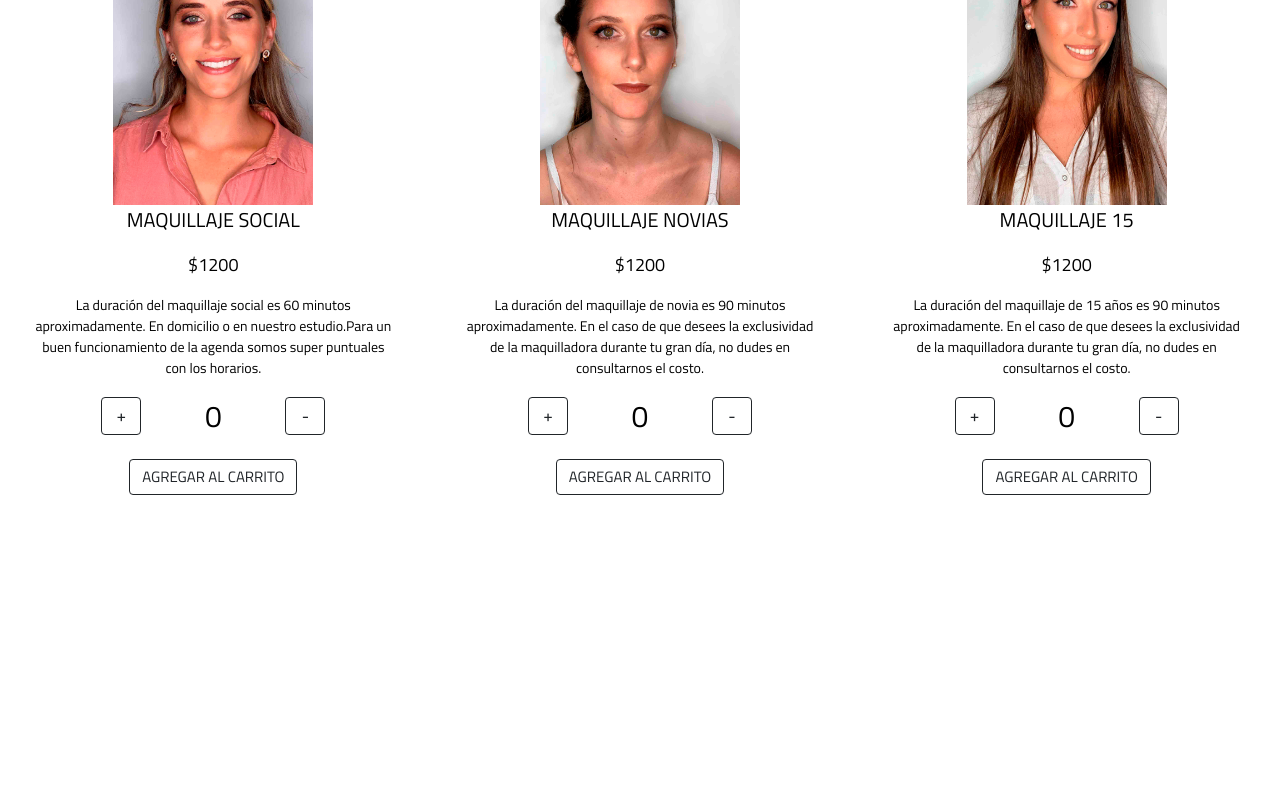
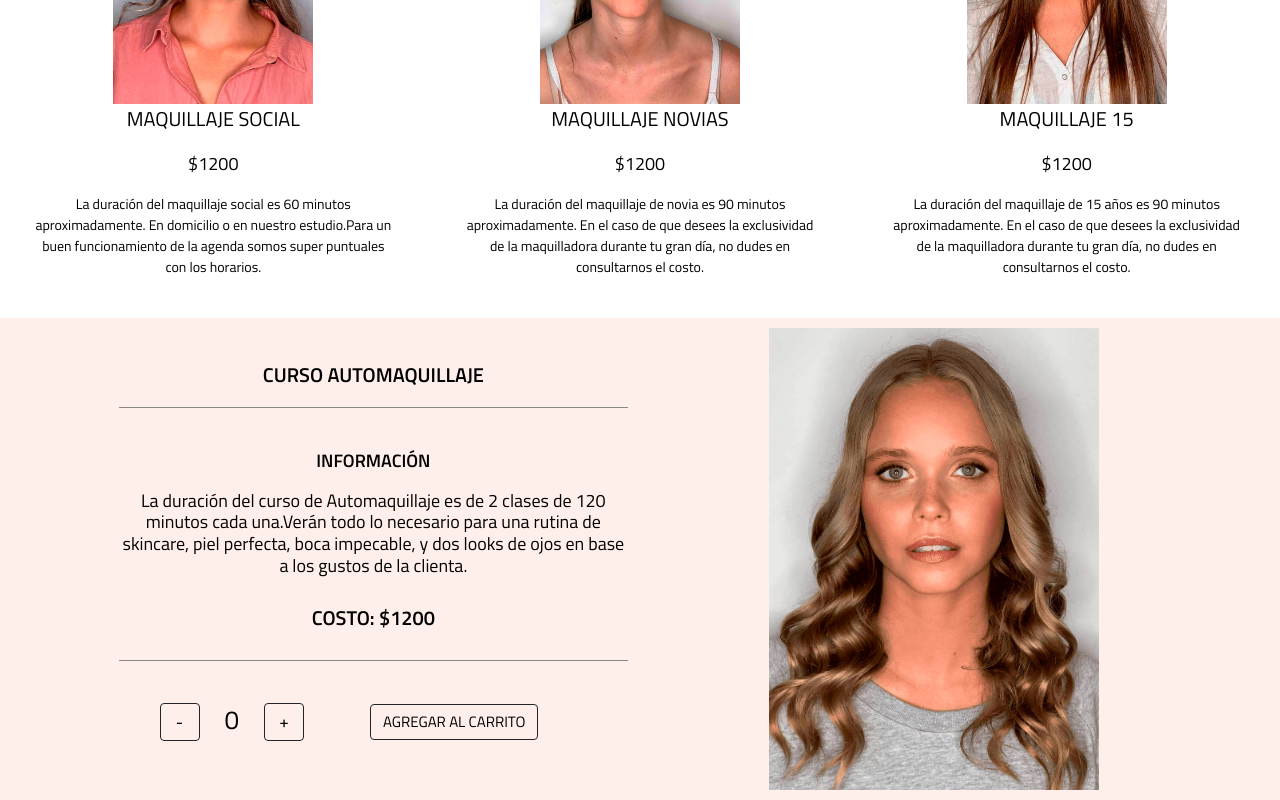
Before and after one commit to VictoriaRial20/makeup_mariarial_react, a React (Create React App) app: page /item/1 in a window 1280 px wide. Shown: the part 800-1600 px from the top of the page. Before the commit the page ends 1320 px from the top, so only its background shows below. Built offline with nearby package versions, Linux system fonts and the light colour scheme.

Commit message:
Agregando Detalle Producto

```diff
--- a/src/App.js
+++ b/src/App.js
@@ -1,20 +1,18 @@
 import './App.css';
-
 import NavBar from './components/NavBar/NavBar';
 import ItemListContainer from './components/ItemListContainer/ItemListContainer';
-
+import ItemDetailContainer from './components/ItemDetailContainer/ItemDetailContainer';
 function App() {
   return (
     <div className="App">
       <header className="App-header">
         <NavBar/>
-        <ItemListContainer titulo="TEXTO PROVISIONAL"/>
-
+        <ItemListContainer/>
+        <ItemDetailContainer/>
       </header>
     </div>
   );
 }
-
 export default App;
 /*
 <img src={logo} className="App-logo" alt="logo" />
--- a/src/components/Item/Item.js
+++ b/src/components/Item/Item.js
@@ -1,68 +1,12 @@
-import React from 'react'
-import foto1 from '../../img/foto1.jpg';
-import foto2 from '../../img/foto2.jpg';
-import foto3 from '../../img/foto3.jpg';
-import foto4 from '../../img/foto4.jpg';
-import foto5 from '../../img/foto5.jpg';
-import foto6 from '../../img/foto6.jpg';
 import './Item.css'
-import { ItemCount } from '../ItemCount/ItemCount';
-
-export const arregloServicios = [
-    {
-        nombre: "CURSO AUTOMAQUILLAJE",
-        imagen: foto1,
-        precio: "1200",
-        id: 1,
-        descripcion: "La duración del curso de Automaquillaje es de 2 clases de 120 minutos cada una.Verán todo lo necesario para una rutina de skincare, piel perfecta, boca impecable, y dos looks de ojos en base a los gustos de la clienta."
-    },
-    {
-        nombre: "CURSO TÉCNICAS",
-        imagen: foto2,
-        precio: "1200",
-        id: 2,
-        descripcion: "La duración del curso de Técnicas es de 1 clase de 120 minutos. Verán todo lo necesario para una aprender como maquillar una novia, destacar los rasgos y lograr lo que su clienta desea."
-    },
-    {
-        nombre: "CURSO NOVIAS",
-        imagen: foto3,
-        precio: "1200",
-        id: 3,
-        descripcion: "La duración del curso de novia es de 1 clase de 120 minutos. Verán todo lo necesario para una aprender como maquillar una novia, destacar los rasgos y lograr lo que su clienta desea."
-    },
-    {
-        nombre: "MAQUILLAJE SOCIAL",
-        imagen: foto4,
-        precio: "1200",
-        id: 4,
-        descripcion: "La duración del maquillaje social es 60 minutos aproximadamente. En domicilio o en nuestro estudio.Para un buen funcionamiento de la agenda somos super puntuales con los horarios."
-    },
-    {
-        nombre: "MAQUILLAJE NOVIAS",
-        imagen: foto5,
-        precio: "1200",
-        id: 5,
-        descripcion: "La duración del maquillaje de novia es 90 minutos aproximadamente. En el caso de que desees la exclusividad de la maquilladora durante tu gran día, no dudes en consultarnos el costo."
-    },
-    {
-        nombre: "MAQUILLAJE 15",
-        imagen: foto6,
-        precio: "1200",
-        id: 6,
-        descripcion: "La duración del maquillaje de 15 años es 90 minutos aproximadamente. En el caso de que desees la exclusividad de la maquilladora durante tu gran día, no dudes en consultarnos el costo."
-    },
-]
-const agregarCarrito = (productos)=>{
-    console.log('Agregado al carrito', productos);
-  }
+import React from 'react';
 export const Item = ({servicio}) => {
     return (
-        <div className='servicios'>
-            <img src={servicio.imagen} alt="" className='imagen'/>
-            <p className='textoNombre'>{servicio.nombre}</p>
-            <p className='textoPrecio'> ${servicio.precio}</p>
-            <p className='textoDescripcion'>{servicio.descripcion}</p>
-            <ItemCount stock={5} initial={0} onAdd={agregarCarrito}/>
+        <div className="servicios" key={servicio.name}>
+            <img src={servicio.img} alt="" className='imagen'/>
+            <p className='textoNombre'>{servicio.name}</p>
+            <p className='textoPrecio'> ${servicio.price}</p>
+            <p className='textoDescripcion'>{servicio.description}</p>
         </div>
     )
 }
--- a/src/components/ItemCount/ItemCount.css
+++ b/src/components/ItemCount/ItemCount.css
@@ -2,13 +2,14 @@
 
 .boton{
     width: 40px;
+    color: black;
 }
 .texto{
     color: black;
-    font-size: 30px;
     font-family: 'Titillium Web', sans-serif;
 }
 .botonAgregarCarrito{
     font-family: 'Titillium Web', sans-serif;
     font-size: 15px;
+    color: black;
 }
--- a/src/components/ItemCount/ItemCount.js
+++ b/src/components/ItemCount/ItemCount.js
@@ -1,39 +1,35 @@
 import Button from 'react-bootstrap/Button';
-import {useState} from 'react';
+import { useState } from 'react';
 import './ItemCount.css'
 import Container from 'react-bootstrap/esm/Container';
 import Row from 'react-bootstrap/Row';
 import Col from 'react-bootstrap/Col';
 
 
-export const ItemCount =({stock, initial, onAdd}) => {
+export const ItemCount = ({ stock, initial, onAdd }) => {
     const [itemcount, setItemcount] = useState(initial);
 
-    const incrementar =()=>{
-        if (itemcount < stock){
+    const incrementar = () => {
+        if (itemcount < stock) {
             setItemcount(itemcount + 1)
         }
     }
 
-    const decrementar =()=>{
-        if (itemcount > 0){
+    const decrementar = () => {
+        if (itemcount > 0) {
             setItemcount(itemcount - 1)
         }
     }
-
-    return(
+    return (
         <Container>
             <Row>
-                <Col sm={4} className='text-end' ><Button variant="outline-dark" onClick={incrementar} className="boton"> + </Button></Col>
-                <Col sm={4}><p className='texto'>{itemcount} </p></Col>
-                <Col sm={4} className='text-start'><Button variant="outline-dark" onClick={decrementar} className="boton"> - </Button></Col>
-            </Row>
-            <Row>
-                <Col sm><Button className='botonAgregarCarrito' variant="outline-dark" onClick={()=>{if (itemcount>0) {onAdd (itemcount)}}}>AGREGAR AL CARRITO</Button></Col>
+                <Col sm={2} className='text-end'><Button variant="outline-dark" onClick={decrementar} className="boton"> - </Button></Col>
+                <Col sm={1}><p className='texto'>{itemcount} </p></Col>
+                <Col sm={2} className='text-start'><Button variant="outline-dark" onClick={incrementar} className="boton"> + </Button></Col>
+                <Col xs={6}>
+                    <Button className='botonAgregarCarrito' variant="outline-dark" onClick={() => { if (itemcount > 0) { onAdd(itemcount) } }}>AGREGAR AL CARRITO</Button>
+                </Col>
             </Row>
         </Container>
     )
 }
-
-//<p>MAQUILLAJE SOCIAL</p>
-//<img src={foto1} alt='' className='foto1'/>
--- /dev/null
+++ b/src/components/ItemDetail/ItemDetail.css
@@ -0,0 +1,37 @@
+@import url('https://fonts.googleapis.com/css2?family=Titillium+Web:ital,wght@0,200;0,300;0,400;0,600;1,200;1,300;1,400;1,600&display=swap');
+.imgServicioSelect {
+    width: 350px;
+    padding: 10px;
+}
+.ItemDetail {
+    background-color: rgb(255, 239, 234);
+}
+.ItemDetailInfo {
+    padding: 10px;
+}
+.textoName {
+    color: black;
+    font-size: 20px;
+    font-family: 'Titillium Web', sans-serif;
+    margin-bottom: 20px;
+}
+.textoPrice {
+    color: black;
+    font-size: 20px;
+    font-family: 'Titillium Web', sans-serif;
+    margin-top: 30px;
+    margin-bottom: 30px;
+}
+.textoDescription {
+    font-size: 18px;
+    color: black;
+    font-family: 'Titillium Web', sans-serif;
+}
+.coloredLine {
+    background-color: rgb(139, 134, 134);
+    height: 1px;
+}
+.prueba{
+    padding: auto;
+    margin: auto;
+}
--- /dev/null
+++ b/src/components/ItemDetail/ItemDetail.js
@@ -0,0 +1,52 @@
+import React, { useState, useEffect } from 'react';
+import obtenerServicios from '../../helper/helper';
+import Container from 'react-bootstrap/Container';
+import Row from 'react-bootstrap/Row';
+import Col from 'react-bootstrap/Col';
+import './ItemDetail.css'
+import { ItemCount } from '../ItemCount/ItemCount';
+const ItemDetail = () => {
+    const [serviciosSeleccionado, setServiciosSeleccionado] = useState({});
+    const [loading, setLoading] = useState(true);
+    useEffect(() => {
+        obtenerServicios()
+            .then(response => {
+                setServiciosSeleccionado(response.find(servicio => servicio.id === 1))
+                setLoading(false)
+            })
+    }, [])
+    //console.log(serviciosSeleccionado);
+    const agregarCarrito = (productos) => {
+        console.log('Agregado al carrito', productos);
+    }
+    return (
+        <Container fluid className='ItemDetail'>
+            <Row>
+                <Col xs={1}></Col>
+                <Col xs={5} className='prueba'>
+                    <div >
+                        <h1 className='textoName'><strong>{serviciosSeleccionado.name}</strong></h1>
+                        <div className='coloredLine'></div>
+                        <br></br>
+                        <p className='textoDescription'><strong>INFORMACIÓN</strong></p>
+                        <h3 className='textoDescription'>{serviciosSeleccionado.description}</h3>
+                        <h2 className='textoPrice'><strong>COSTO: ${serviciosSeleccionado.price}</strong></h2>
+                        <div className='coloredLine'></div>
+                        <br></br>
+                    </div>
+                    <div>
+                        <ItemCount stock={5} initial={0} onAdd={agregarCarrito} />
+                    </div>
+                </Col>
+                <Col xs={1}></Col>
+                <Col xs={4}>
+                    <div className='text-start'>
+                        <img src={serviciosSeleccionado.img} alt="" className='imgServicioSelect'></img>
+                    </div>
+                </Col>
+                <Col xs={1}></Col>
+            </Row>
+        </Container>
+    )
+}
+export default ItemDetail;
--- /dev/null
+++ b/src/components/ItemDetailContainer/ItemDetailContainer.js
@@ -0,0 +1,10 @@
+import React from 'react';
+import ItemDetail from '../ItemDetail/ItemDetail';
+const ItemDetailContainer = () =>{
+    return(
+        <div>
+            <ItemDetail/>
+        </div>
+    )
+}
+export default ItemDetailContainer
--- a/src/components/ItemList.js/ItemList.js
+++ b/src/components/ItemList.js/ItemList.js
@@ -1,37 +1,28 @@
-import React, { useEffect, useState } from 'react'
+import { useEffect, useState } from 'react'
 import { Item } from '../Item/Item';
-import { arregloServicios } from '../Item/Item';
+import obtenerServicios from '../../helper/helper';
 import './ItemList.css';
-
 export const ItemList = () => {
     const [servicios, setServicios] = useState([]);
-
-    const obtenerServicios = () =>{
-        return new Promise((resolve,reject) =>{
-            setTimeout(() => {
-                resolve(arregloServicios)
-            },2000);
-        })
-    }
     useEffect(() => {
+        //Función asincrona, hago una promesa para resolver y traer el arreglo a partir de la función obtenerServicios sino muestra en pantalla error
         const funcionServicios = async() => {
             try{
                 const listServicio = await obtenerServicios();
                 setServicios(listServicio);
-                console.log('ListaServicios' , listServicio);
+                console.log('ListaServicio' , listServicio);
             } catch(error){
                 console.log("Error");
             }
         }
         funcionServicios();
     },[])
-
     return (
         <div className='itemList'>
             {
                 servicios.map((servicio) => {
                     return (
-                        <Item servicio={servicio}/>
+                        <Item key={servicio.name} servicio={servicio}/>
                     )
                 })
             }
--- a/src/components/ItemListContainer/ItemListContainer.js
+++ b/src/components/ItemListContainer/ItemListContainer.js
@@ -1,7 +1,6 @@
 import { ItemList } from "../ItemList.js/ItemList";
 import './ItemListContainer.css';
-
-const ItemListContainer = ({titulo}) => {
+const ItemListContainer = () => {
     return(
         <div className='ItemListContainer'>
             <ItemList/>
--- /dev/null
+++ b/src/helper/helper.js
@@ -0,0 +1,61 @@
+import foto1 from '../img/foto1.jpg';
+import foto2 from '../img/foto2.jpg';
+import foto3 from '../img/foto3.jpg';
+import foto4 from '../img/foto4.jpg';
+import foto5 from '../img/foto5.jpg';
+import foto6 from '../img/foto6.jpg';
+//Array de los servicios disponibles
+export const arregloServicios = [
+    {
+        name: "CURSO AUTOMAQUILLAJE",
+        img: foto1,
+        price: 1200,
+        id: 1,
+        description: "La duración del curso de Automaquillaje es de 2 clases de 120 minutos cada una.Verán todo lo necesario para una rutina de skincare, piel perfecta, boca impecable, y dos looks de ojos en base a los gustos de la clienta."
+    },
+    {
+        name: "CURSO TÉCNICAS",
+        img: foto2,
+        price: 1200,
+        id: 2,
+        description: "La duración del curso de Técnicas es de 1 clase de 120 minutos. Verán todo lo necesario para una aprender como maquillar una novia, destacar los rasgos y lograr lo que su clienta desea."
+    },
+    {
+        name: "CURSO NOVIAS",
+        img: foto3,
+        price: 1200,
+        id: 3,
+        description: "La duración del curso de novia es de 1 clase de 120 minutos. Verán todo lo necesario para una aprender como maquillar una novia, destacar los rasgos y lograr lo que su clienta desea."
+    },
+    {
+        name: "MAQUILLAJE SOCIAL",
+        img: foto4,
+        price: 1200,
+        id: 4,
+        description: "La duración del maquillaje social es 60 minutos aproximadamente. En domicilio o en nuestro estudio.Para un buen funcionamiento de la agenda somos super puntuales con los horarios."
+    },
+    {
+        name: "MAQUILLAJE NOVIAS",
+        img: foto5,
+        price: 1200,
+        id: 5,
+        description: "La duración del maquillaje de novia es 90 minutos aproximadamente. En el caso de que desees la exclusividad de la maquilladora durante tu gran día, no dudes en consultarnos el costo."
+    },
+    {
+        name: "MAQUILLAJE 15",
+        img: foto6,
+        price: 1200,
+        id: 6,
+        description: "La duración del maquillaje de 15 años es 90 minutos aproximadamente. En el caso de que desees la exclusividad de la maquilladora durante tu gran día, no dudes en consultarnos el costo."
+    },
+]
+//Creamos una Promesa que resuelve el array de servicios, devuelve el array, si hay un error lo muestra en pantalla
+const obtenerServicios = () => {
+    return new Promise((resolve,reject) =>{
+        setTimeout(() => {
+            resolve(arregloServicios)
+            reject (err => console.log(err))
+        }, 2000);
+    })
+}
+export default obtenerServicios;
```
